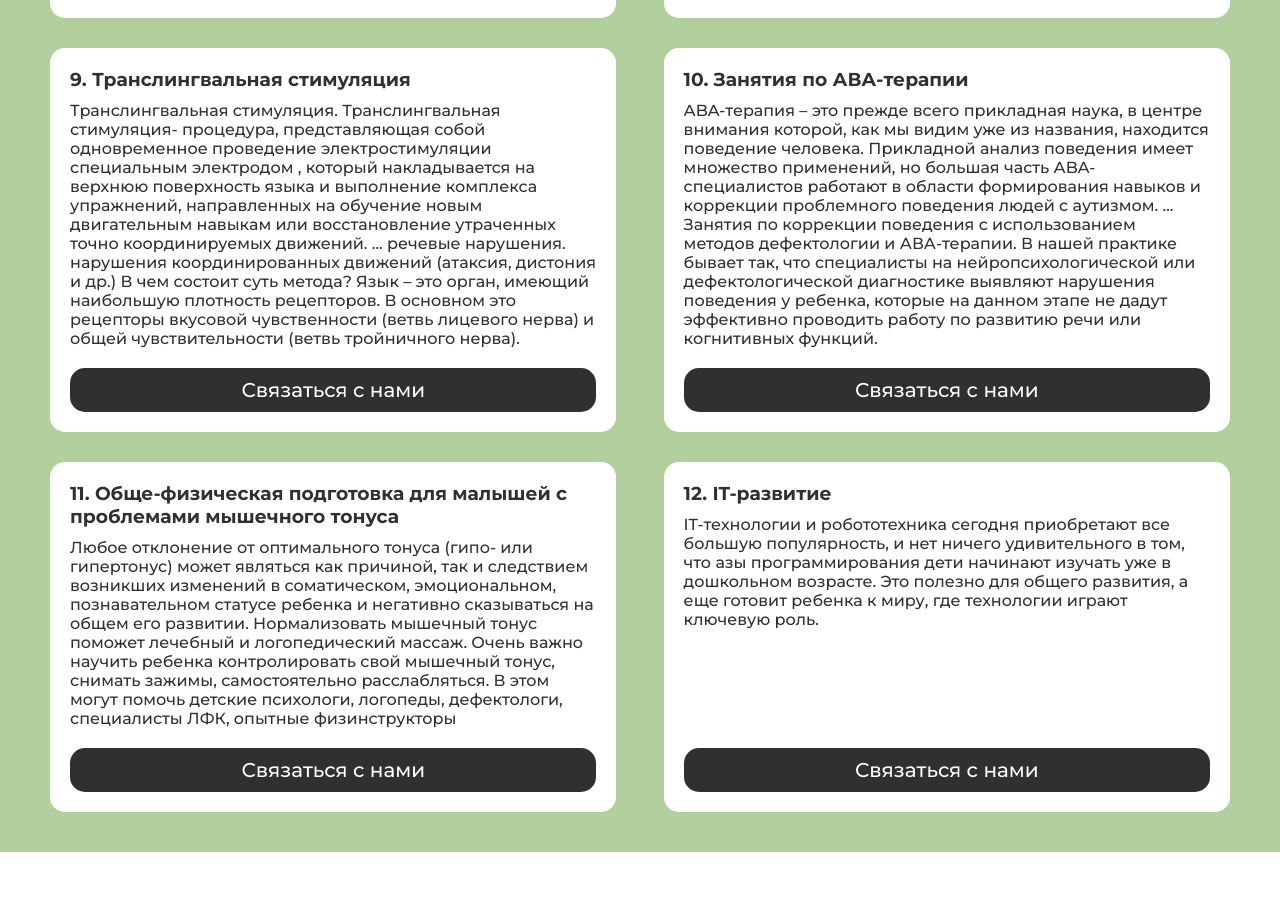
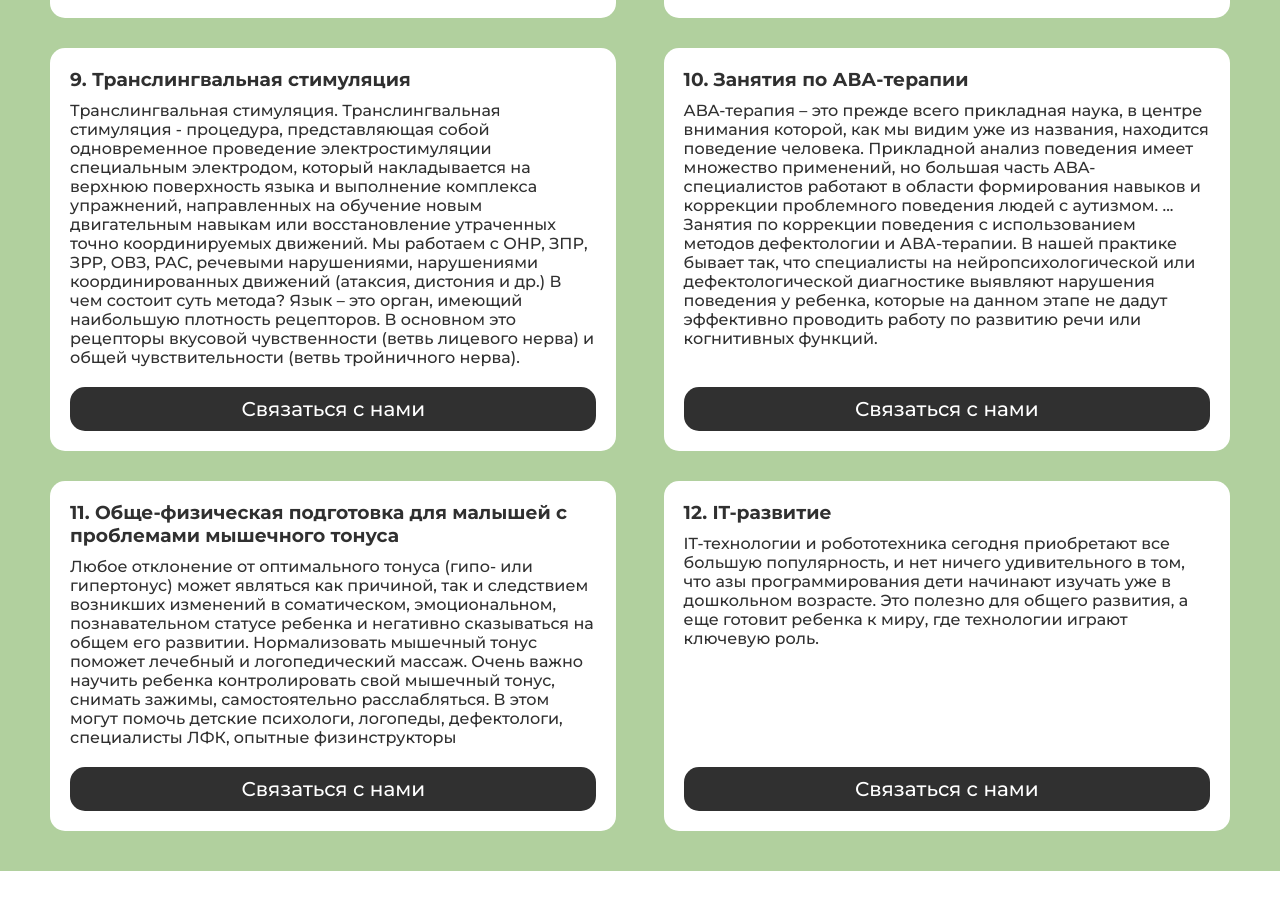
Before and after one commit to nutsea/innosphere-client, a React (Create React App) app: page / in a window 1280 px wide. Shown: the part 2663-3561 px from the top of the page. Built offline with nearby package versions, Linux system fonts and the light colour scheme.

Commit message:
correct text 9

```diff
--- a/src/pages/Main.jsx
+++ b/src/pages/Main.jsx
@@ -29,7 +29,7 @@ const Main = () => {
             { name: 'Говорим на английском', text: 'Изучающие язык дети становятся более общительными, открытыми, потому что перестают бояться сделать что-то неправильно. Это помогает им стать более уверенными в своих силах, умение ставить перед собой цели и достигать их пригодится в будущем, когда дети станут взрослыми. Английский поможет найти престижную работу, даст возможность получать новую информацию из интернета или реальной жизни, встречаться и общаться с совершенно разными людьми.' },
             { name: 'Творческая мастерская выходного дня с нейроразвитием', text: 'Всё, что нас окружает в социуме, «…всё решительно, что сделано рукой человека, - всё это является продуктом человеческого воображения и творчества». Развитие творческих способностей является одной из важнейших задач эстетического воспитания в коррекционной школе, это «процесс целенаправленного формирования умений замечать, адекватно воспринимать, правильно понимать, верно оценивать прекрасное в природе, искусстве и обществе, а также развитие стремления и способности создавать красивое».' },
             { name: 'Мозжечковая стимуляция', text: 'Мозжечковая стимуляция — это комплекс физических упражнений, направленных на развитие участков мозга, отвечающих за формирование речи, поведения ребенка.\nЦель таких упражнений – научить мозг правильно обрабатывать информацию, полученную от органов чувств, улучшить навыки речи, письма рукой, развить навыки чтения, концентрацию внимания, математические навыки, стимулировать развитие памяти и понимание.' },
-            { name: 'Транслингвальная стимуляция', text: 'Транслингвальная стимуляция. Транслингвальная стимуляция- процедура, представляющая собой одновременное проведение электростимуляции специальным электродом , который накладывается на верхнюю поверхность языка и выполнение комплекса упражнений, направленных на обучение новым двигательным навыкам или восстановление утраченных точно координируемых движений. ... речевые нарушения. нарушения координированных движений (атаксия, дистония и др.) В чем состоит суть метода? Язык – это орган, имеющий наибольшую плотность рецепторов. В основном это рецепторы вкусовой чувственности (ветвь лицевого нерва) и общей чувствительности (ветвь тройничного нерва).' },
+            { name: 'Транслингвальная стимуляция', text: 'Транслингвальная стимуляция. Транслингвальная стимуляция - процедура, представляющая собой одновременное проведение электростимуляции специальным электродом, который накладывается на верхнюю поверхность языка и выполнение комплекса упражнений, направленных на обучение новым двигательным навыкам или восстановление утраченных точно координируемых движений. Мы работаем с ОНР, ЗПР, ЗРР, ОВЗ, РАС, речевыми нарушениями, нарушениями координированных движений (атаксия, дистония и др.) В чем состоит суть метода? Язык – это орган, имеющий наибольшую плотность рецепторов. В основном это рецепторы вкусовой чувственности (ветвь лицевого нерва) и общей чувствительности (ветвь тройничного нерва).' },
             { name: 'Занятия по АВА-терапии', text: 'АBA-терапия – это прежде всего прикладная наука, в центре внимания которой, как мы видим уже из названия, находится поведение человека. Прикладной анализ поведения имеет множество применений, но большая часть АBA-специалистов работают в области формирования навыков и коррекции проблемного поведения людей с аутизмом. ... Занятия по коррекции поведения с использованием методов дефектологии и АВА-терапии. В нашей практике бывает так, что специалисты на нейропсихологической или дефектологической диагностике выявляют нарушения поведения у ребенка, которые на данном этапе не дадут эффективно проводить работу по развитию речи или когнитивных функций.' },
             { name: 'Обще-физическая подготовка для малышей с проблемами мышечного тонуса', text: 'Любое отклонение от оптимального тонуса (гипо- или гипертонус) может являться как причиной, так и следствием возникших изменений в соматическом, эмоциональном, познавательном статусе ребенка и негативно сказываться на общем его развитии. Нормализовать мышечный тонус поможет лечебный и логопедический массаж. Очень важно научить ребенка контролировать свой мышечный тонус, снимать зажимы, самостоятельно расслабляться. В этом могут помочь детские психологи, логопеды, дефектологи, специалисты ЛФК, опытные физинструкторы' },
             { name: 'IT-развитие', text: 'IT-технологии и робототехника сегодня приобретают все большую популярность, и нет ничего удивительного в том, что азы программирования дети начинают изучать уже в дошкольном возрасте. Это полезно для общего развития, а еще готовит ребенка к миру, где технологии играют ключевую роль.' },
```
